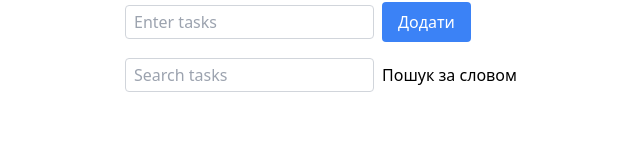
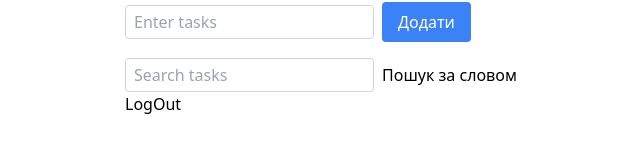
Before and after one commit to Sergiyan92/my-vite-angular-app, an Angular app: page /todo in a window 1280 px wide. Shown: the part 224-376 px from the top of the page, without its empty margins (211-851 px from the left). Built offline with nearby package versions, Linux system fonts and the light colour scheme.

Commit message:
Update todo.component.html

```diff
--- a/src/app/components/todo/todo.component.html
+++ b/src/app/components/todo/todo.component.html
@@ -43,4 +43,5 @@
     />
     <label class="ml-2">Пошук за словом</label>
   </div>
+  <button>LogOut</button>
 </div>
```
